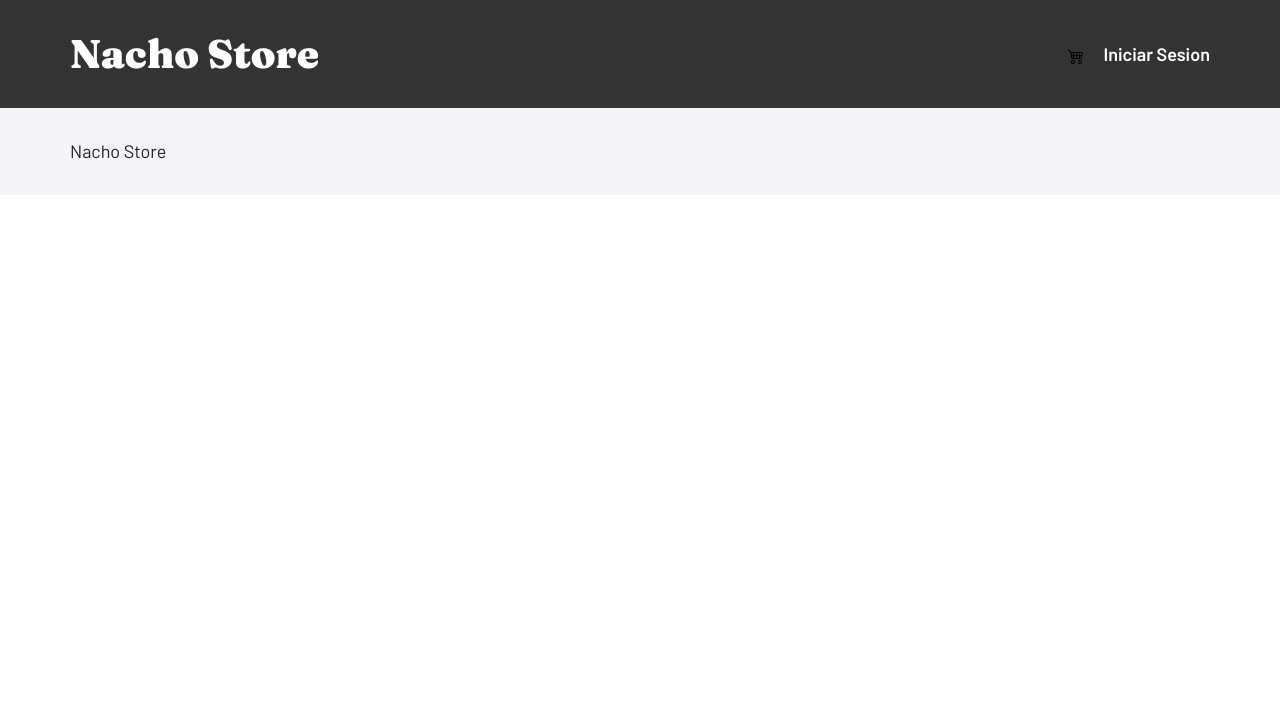
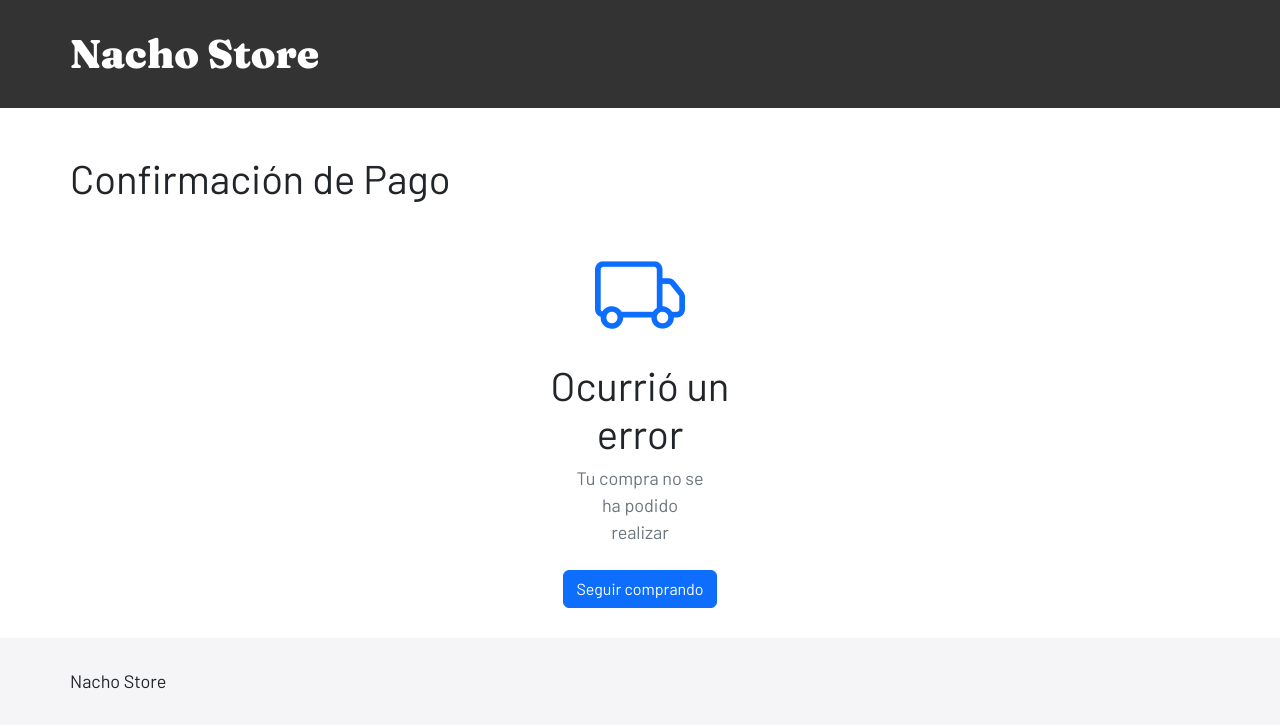
Before and after one commit to bryamjesus/ns-frontend, a React (Vite) app: page /cart-shopping/confirmation in a window 1280 px wide. Shown: the top 728 px of the page. Built offline with nearby package versions, Linux system fonts and the light colour scheme; no server answers.

Commit message:
Add page confirmation

```diff
--- a/src/App.jsx
+++ b/src/App.jsx
@@ -1,6 +1,6 @@
 import { BrowserRouter, Route, Routes } from "react-router-dom";
 import { AppProvider } from "./context/AppContext";
-import Checkout from "./pages/Chechout";
+import ConfirmationPage from "./pages/ConfirmationPage";
 import LoginPage from "./pages/LoginPage";
 import PrincipalPage from "./pages/PrincipalPage";
 import ShoppingCartPage from "./pages/ShoppingCartPage";
@@ -12,7 +12,7 @@ const App = () => {
         <Routes>
           <Route path="/*" element={<PrincipalPage />} />
           <Route path="/cart-shopping" element={<ShoppingCartPage />} />
-          <Route path="/cart-shopping/checkout" element={<Checkout />} />
+          <Route path="/cart-shopping/confirmation" element={<ConfirmationPage />} />
           <Route path="/login" element={<LoginPage />} />
         </Routes>
       </AppProvider>
--- a/src/pages/Chechout.jsx
+++ /dev/null
@@ -1,37 +0,0 @@
-import { useContext, useEffect, useState } from "react";
-import Footer from "../components/Footer/Footer"
-import NavBarCheckout from "../components/NavBar/NavBarChecout"
-import { AppContext } from "../context/AppContext";
-
-const Checkout = () => {
-  const [tokenCart, setTokenCart] = useState([]);
-  const { cart, getAllProducts } = useContext(AppContext);
-
-  const initData = () => {
-    if (cart !== undefined) {
-      if (getAllProducts().length !== 0) {
-        console.log(getAllProducts())
-        setTokenCart(getAllProducts());
-      }
-    }
-  };
-
-  useEffect(() => {
-    initData();
-  }, []);
-
-  return (
-    <>
-      <NavBarCheckout />
-      <div className="container">
-        <h1>
-          Pasarela de pago
-        </h1>
-      </div>
-
-      <Footer />
-    </>
-  )
-}
-
-export default Checkout
--- /dev/null
+++ b/src/pages/ConfirmationPage.jsx
@@ -0,0 +1,72 @@
+import { useContext, useEffect, useState } from "react";
+import { Link, useSearchParams } from "react-router-dom";
+import Footer from "../components/Footer/Footer"
+import NavBarBasic from "../components/NavBar/NavBarBasic";
+import NavBarCheckout from "../components/NavBar/NavBarChecout"
+import { AppContext } from "../context/AppContext";
+import { updateSaleService } from "../service/SaleService";
+
+const ConfirmationPage = () => {
+
+  const [searchParams, _setSearchParams] = useSearchParams();
+  const [respuesta, setRespuesta] = useState({
+    'titulo': 'Ocurrió un error',
+    'mensaje': 'Tu compra no se ha podido realizar'
+  });
+
+  useEffect(() => {
+    const sendData = async () => {
+      try {
+        const payment_id = searchParams.get('payment_id');
+        const status = searchParams.get('status');
+        const external_reference = searchParams.get('external_reference');
+        const datos = {
+          id: external_reference,
+          transaccion: payment_id
+        };
+        if (status === 'approved') {
+          datos.estado = 'P';
+          setRespuesta({
+            'titulo': 'Compra Completada',
+            'mensaje': 'Tu compra se ha realizado satisfactoriamente'
+          });
+        }
+        console.log('datos => ', datos);
+        await updateSaleService(datos);
+      } catch (error) {
+        console.log(error);
+        window.alert('Error');
+      }
+    }
+    sendData();
+  }, []);
+
+
+  return (
+    <>
+      <NavBarBasic />
+      <div className="container mt-3">
+        <h1 className="mb-4">Confirmación de Pago</h1>
+        <div className="row gx-4 gx-lg-5 row-cols-2 row-cols-md-3 row-cols-xl-4 justify-content-center">
+          <div className="text-center">
+            <i className="bi bi-truck text-primary mb-4" style={{ fontSize: '5em' }}></i>
+            <h1>{respuesta.titulo}</h1>
+            <div className="row">
+              <div className="col-lg-7 mx-auto">
+                <p className="text-muted mb-4">{respuesta.mensaje}</p>
+              </div>
+            </div>
+            <Link className="btn btn-primary" to="/productos">
+              Seguir comprando
+            </Link>
+          </div>
+        </div>
+      </div>
+
+
+      <Footer />
+    </>
+  )
+}
+
+export default ConfirmationPage
```
